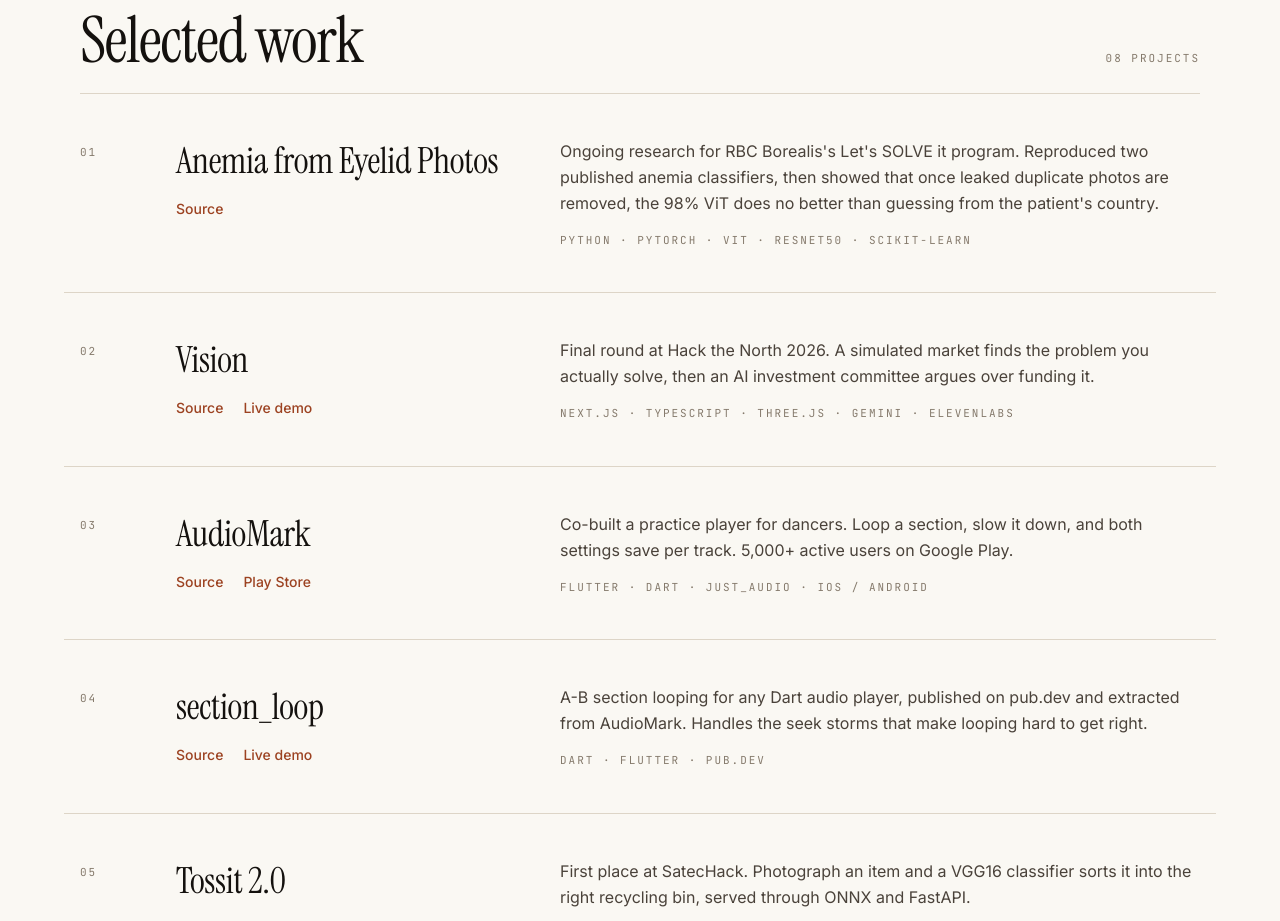
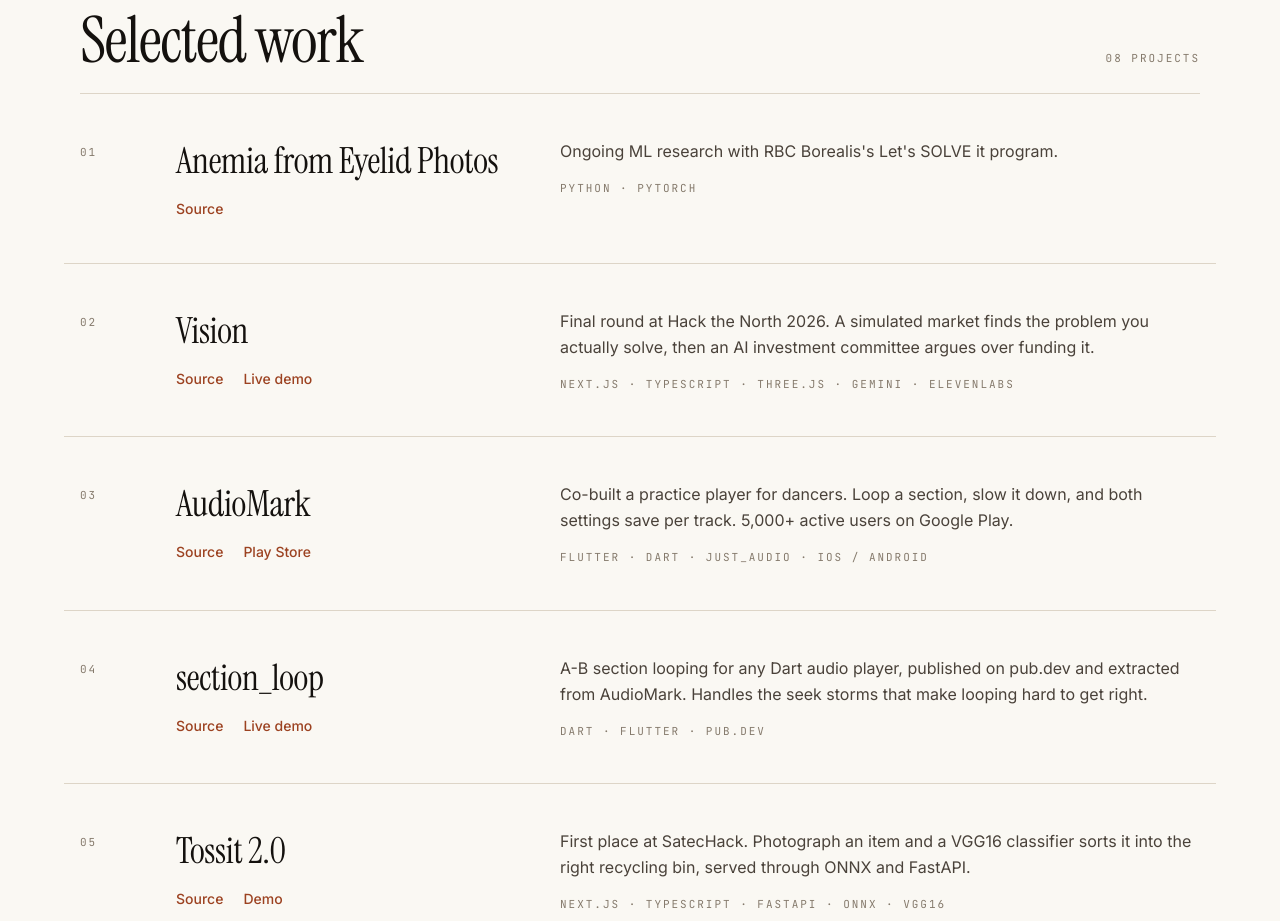
Before and after one commit to jaineelmodi11/jaineel-Portfolio, a Next.js app: page / in a window 1280 px wide. Shown: the part 1240-2161 px from the top of the page. Built offline with nearby package versions, Linux system fonts and the light colour scheme.

Commit message:
Keep the anemia research description short for now
Co-Authored-By: Claude Opus 5.5 <noreply@anthropic.com>

```diff
--- a/src/data/projects.ts
+++ b/src/data/projects.ts
@@ -5,8 +5,8 @@ export const projects: Project[] = [
     id: "anemia",
     title: "Anemia from Eyelid Photos",
     description:
-      "Ongoing research for RBC Borealis's Let's SOLVE it program. Reproduced two published anemia classifiers, then showed that once leaked duplicate photos are removed, the 98% ViT does no better than guessing from the patient's country.",
-    tech: ["Python", "PyTorch", "ViT", "ResNet50", "scikit-learn"],
+      "Ongoing ML research with RBC Borealis's Let's SOLVE it program.",
+    tech: ["Python", "PyTorch"],
     github: "https://github.com/Mariaakhtar0035/iris-anemia-screening/tree/jaineel",
   },
   {
```
